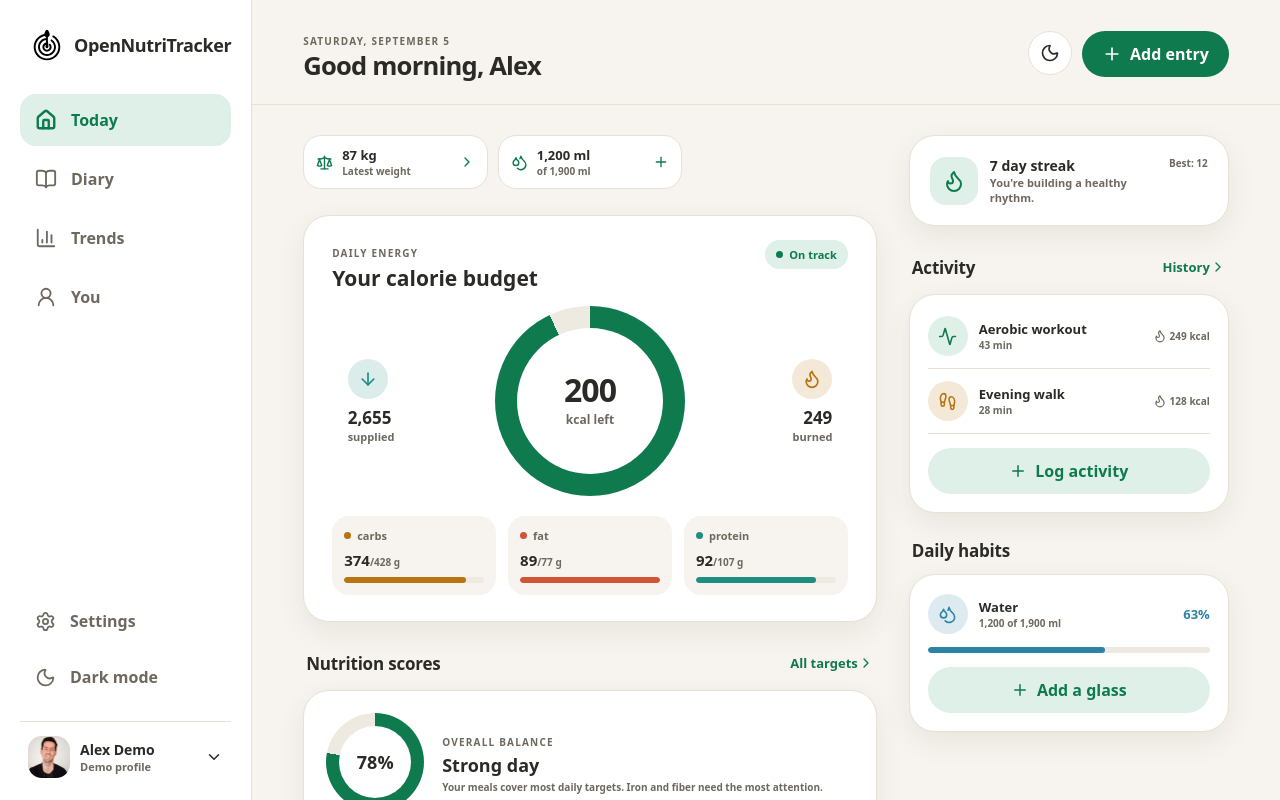
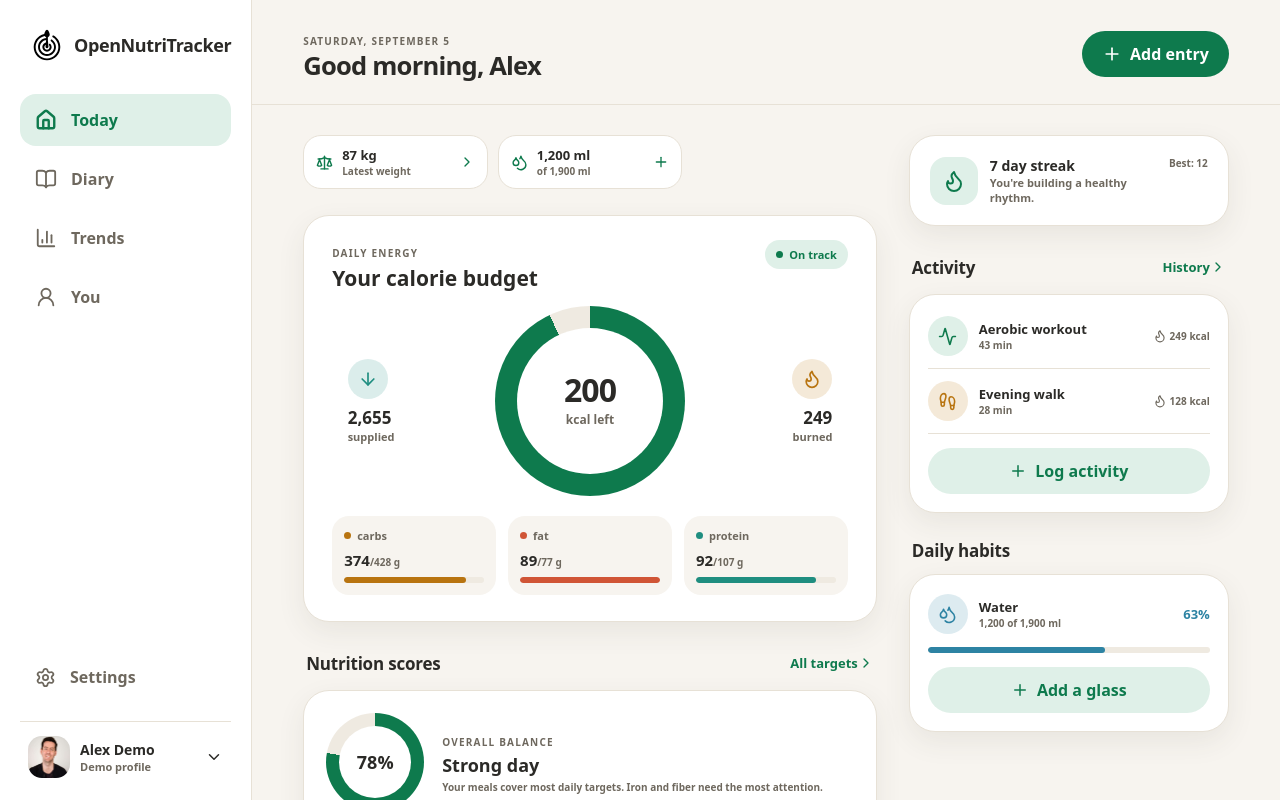
Before and after one commit to hetanthakkar/OpenNutriTracker-Web, a Next.js app: page / in a window 1280 px wide. Shown: the top 800 px of the page. Built offline with nearby package versions, Linux system fonts and the light colour scheme; a web font is replaced by a local one.

Commit message:
Move theme controls into settings only

```diff
--- a/components/app-shell.tsx
+++ b/components/app-shell.tsx
@@ -2,8 +2,8 @@
 
 import { useEffect, useState } from "react";
 import {
-  Activity, BarChart3, BookOpen, ChevronDown, Home, Moon, Plus, Settings,
-  Sun, UserRound, Utensils, Weight, X, Droplets, ScanLine,
+  Activity, BarChart3, BookOpen, ChevronDown, Home, Plus, Settings,
+  UserRound, Utensils, Weight, X, Droplets, ScanLine,
 } from "lucide-react";
 import Image from "next/image";
 import { HomeView, type HomeVisibility, defaultHomeVisibility } from "./home-view";
@@ -70,9 +70,6 @@ export function AppShell() {
         </nav>
         <div className="sidebar-bottom">
           <button className={page === "settings" ? "active" : ""} onClick={() => openSettings()}><Settings size={21} /><span>Settings</span></button>
-          <button onClick={() => setDark((value) => !value)}>
-            {dark ? <Sun size={21} /> : <Moon size={21} />}<span>{dark ? "Light mode" : "Dark mode"}</span>
-          </button>
           <div className="account-mini">
             <Image src="/images/avatar.jpg" alt="Alex Demo" width={42} height={42} />
             <div><strong>Alex Demo</strong><span>Demo profile</span></div>
@@ -88,9 +85,6 @@ export function AppShell() {
             <h1>{title}</h1>
           </div>
           <div className="topbar-actions">
-            <button className="icon-button desktop-theme" aria-label="Toggle color theme" onClick={() => setDark((value) => !value)}>
-              {dark ? <Sun size={20} /> : <Moon size={20} />}
-            </button>
             <button className="primary-button" onClick={() => setAddOpen(true)}><Plus size={20} /> Add entry</button>
           </div>
         </header>
```
